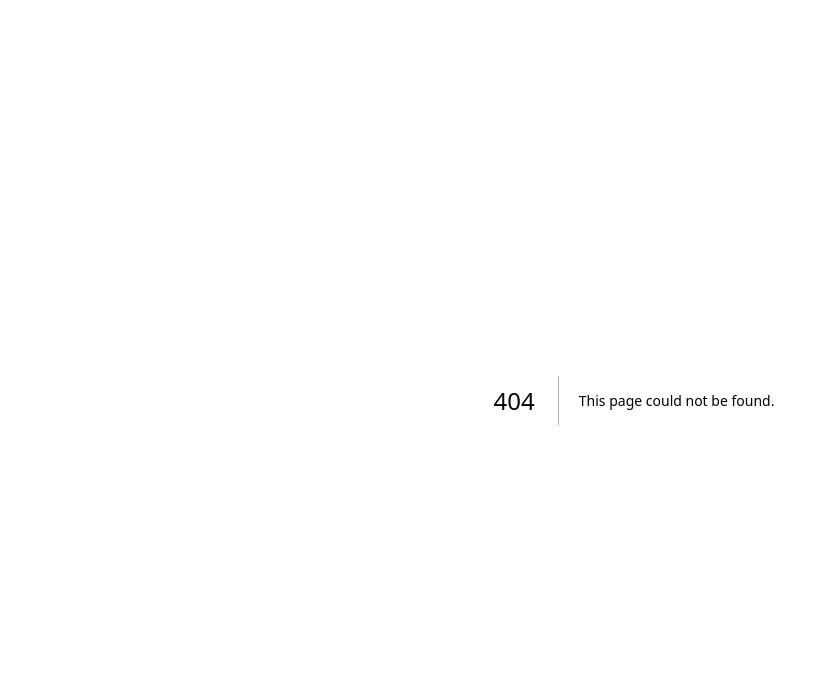
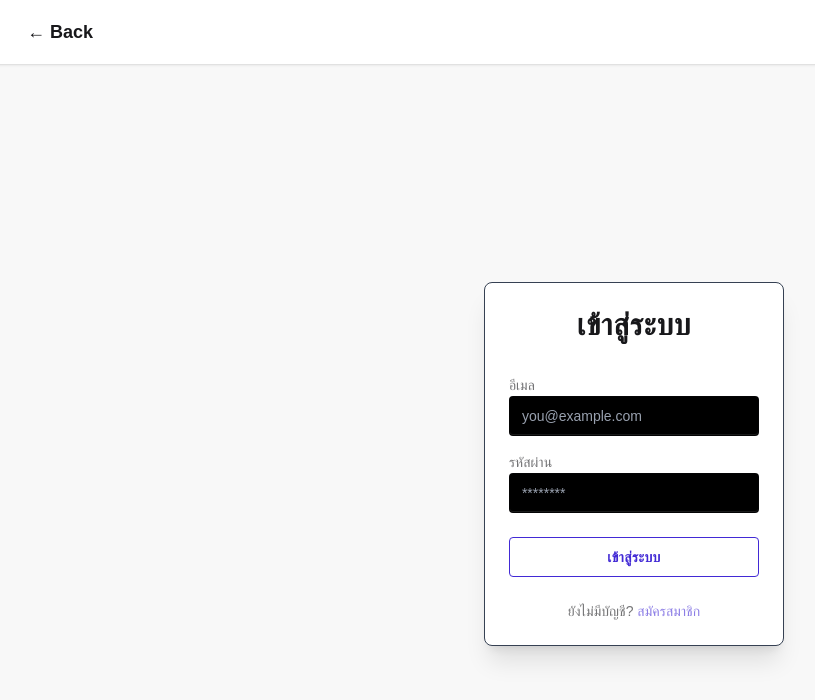
Before and after one commit to jimrock2548/bar-san-frontend, a Next.js app: page /users/login in a window 1280 px wide. Before the commit this address had no page. Shown: the top 700 px of the page, without its empty margins (6-821 px from the left). Built offline with nearby package versions, Linux system fonts and the light colour scheme.

Commit message:
feat: add login page and layout components doesn't finish

```diff
--- a/src/app/globals.css
+++ b/src/app/globals.css
@@ -1,2 +1,9 @@
 @import "tailwindcss";
-@plugin "daisyui";
+@plugin "daisyui" {
+  themes: light --default;
+}
+@import url('https://fonts.googleapis.com/css2?family=Prompt:wght@400;500;700&display=swap');
+
+body {
+  font-family: 'Prompt', sans-serif;
+}
--- a/src/app/page.tsx
+++ b/src/app/page.tsx
@@ -2,7 +2,7 @@
 import React from 'react'
 import { motion, useAnimation } from 'framer-motion'
 import { useRouter } from 'next/navigation' // Import useRouter
-import { div } from 'framer-motion/client'
+
 
 function HoverCard({ image, alt, text, bgColor, textColor, borderColor, link }: {
   image: string,
@@ -14,10 +14,24 @@ function HoverCard({ image, alt, text, bgColor, textColor, borderColor, link }:
   link: string // เพิ่ม prop สำหรับลิงก์
 }) {
   const controls = useAnimation()
+
   const router = useRouter() // ใช้ useRouter
+  return (
+    <div className={`flex items-center justify-center h-screen
+      ${bgColor === 'black' ? '!bg-black' :
+        bgColor === 'white' ? '!bg-white' :
+        bgColor === 'neutral-900' ? '!bg-neutral-900' : ''
+      }
+      ${textColor === 'black' ? '!text-black' :
+        textColor === 'white' ? '!text-white' :
+        textColor === 'neutral-900' ? '!text-neutral-900' : ''
+      }
+        ${borderColor === 'black' ? '!border-black' :
+          borderColor === 'white' ? '!border-white' :
+          borderColor === 'neutral-900' ? '!border-neutral-900' : ''
+      }
+      `}>
 
-  return (
-    <div className={`bg-${bgColor} flex items-center justify-center h-screen`}>
       <motion.div
         className='relative w-[600px] h-[600px] overflow-hidden rounded-xl'
         onHoverStart={() => controls.start({ opacity: 1, y: 0 })}
@@ -48,9 +62,13 @@ function HoverCard({ image, alt, text, bgColor, textColor, borderColor, link }:
 }
 
 function Page() {
+
+  const router = useRouter() // ใช้ useRouter
+
   return (
     <div className='relative'>
-    <button className='btn btn-outline text-black bg-white fixed top-4 right-4 z-10 w-30'>
+      <button className='btn btn-outline text-black bg-white fixed top-4 right-4 z-10 w-30'
+        onClick={() => router.push('users/login')}>
         Login
       </button>
       <div className='grid grid-cols-2'>
--- /dev/null
+++ b/src/app/users/login/layout.tsx
@@ -0,0 +1,17 @@
+// layout.tsx หรือ layout.js
+import React from 'react'
+
+export default function Layout({ children }: { children: React.ReactNode }) {
+  return (
+    <div>
+      <div className="navbar bg-base-100 shadow-sm px-4">
+        <div className="flex-1">
+          <a href="../" className="btn btn-ghost text-lg">
+            ← Back
+          </a>
+        </div>
+      </div>
+      {children}
+    </div>
+  )
+}
--- /dev/null
+++ b/src/app/users/login/page.tsx
@@ -0,0 +1,49 @@
+'use client'
+import React from 'react'
+
+export default function Page() {
+  return (
+    <div className="min-h-screen grid grid-row items-center justify-center bg-base-200">
+      <div className="card w-full max-w-sm shadow-xl bg-base-100 border border-gray-700">
+        <div className="card-body">
+        <h2 className="text-3xl font-semibold text-center mb-6 tracking-wide">
+            เข้าสู่ระบบ
+          </h2>
+                <form>
+            <div className="form-control mb-4">
+              <label className="label">
+                <span className="label-text">อีเมล</span>
+              </label>
+              <input
+                type="email"
+                placeholder="you@example.com"
+                className="input input-bordered bg-black text-white placeholder-gray-400"
+                required
+              />
+            </div>
+
+            <div className="form-control mb-6">
+              <label className="label">
+                <span className="label-text">รหัสผ่าน</span>
+              </label>
+              <input
+                type="password"
+                placeholder="********"
+                className="input input-bordered bg-black text-white placeholder-gray-400"
+                required
+              />
+            </div>
+
+            <button className="btn btn-outline btn-primary w-full tracking-wide">
+              เข้าสู่ระบบ
+            </button>
+          </form>
+
+          <div className="text-center mt-4 text-sm opacity-60">
+            ยังไม่มีบัญชี? <a href="/register" className="link link-hover link-primary">สมัครสมาชิก</a>
+          </div>
+        </div>
+      </div>
+    </div>
+  )
+}
```
Lines whose indentation alone changed are shown as unchanged.
